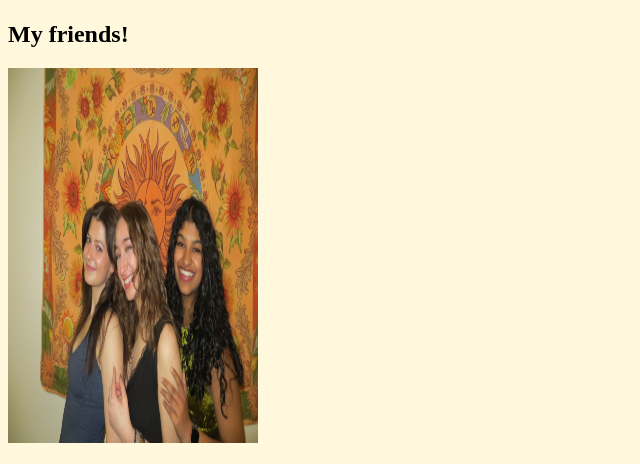
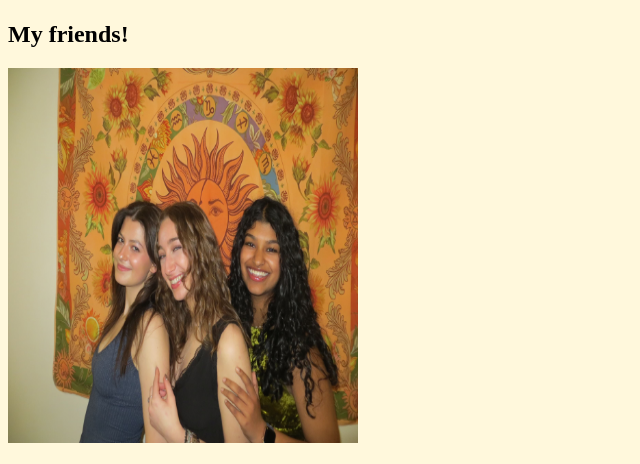
Before and after one commit to maddytansley/aboutMe, a plain HTML site: page thingsilike.html in a window 1280 px wide. Shown: the part 480-944 px from the top of the page, without its empty margins (0-640 px from the left). Drawn offline with Linux system fonts and the light colour scheme.

Commit message:
Update thingsilike.html

```diff
--- a/thingsilike.html
+++ b/thingsilike.html
@@ -12,7 +12,7 @@
          <img src="snowboarding.jpeg" alt="snowboarding" style="width:475px;height:350px">
      </div>
      <h2>My friends!</h2>
-        <img src="friends.jpeg" alt="friends" style="width:250px;height:375px">
+        <img src="friends.jpeg" alt="friends" style="width:350px;height:375px">
      <h2>My Favorite TV Shows!</h2>
      <div id="demoFont">
         <ul>
```
